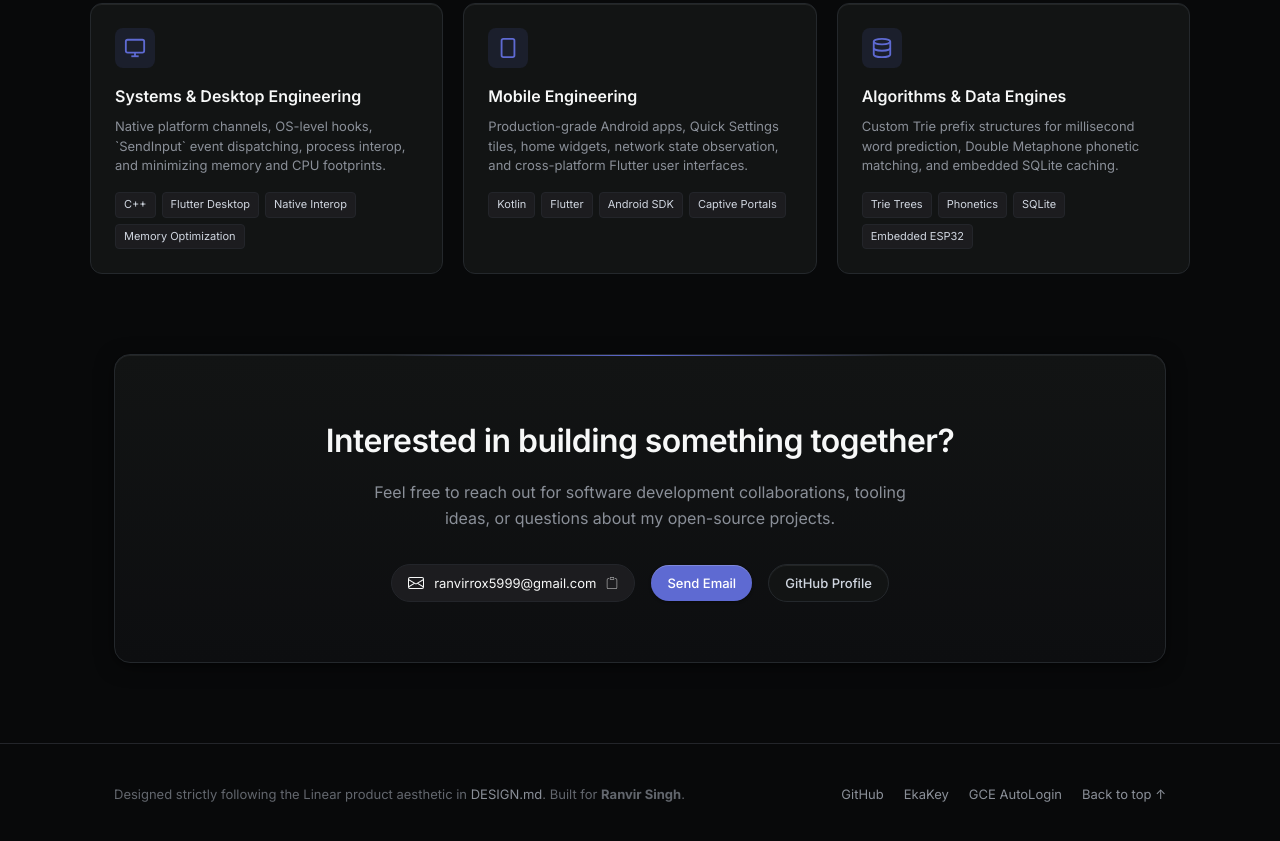
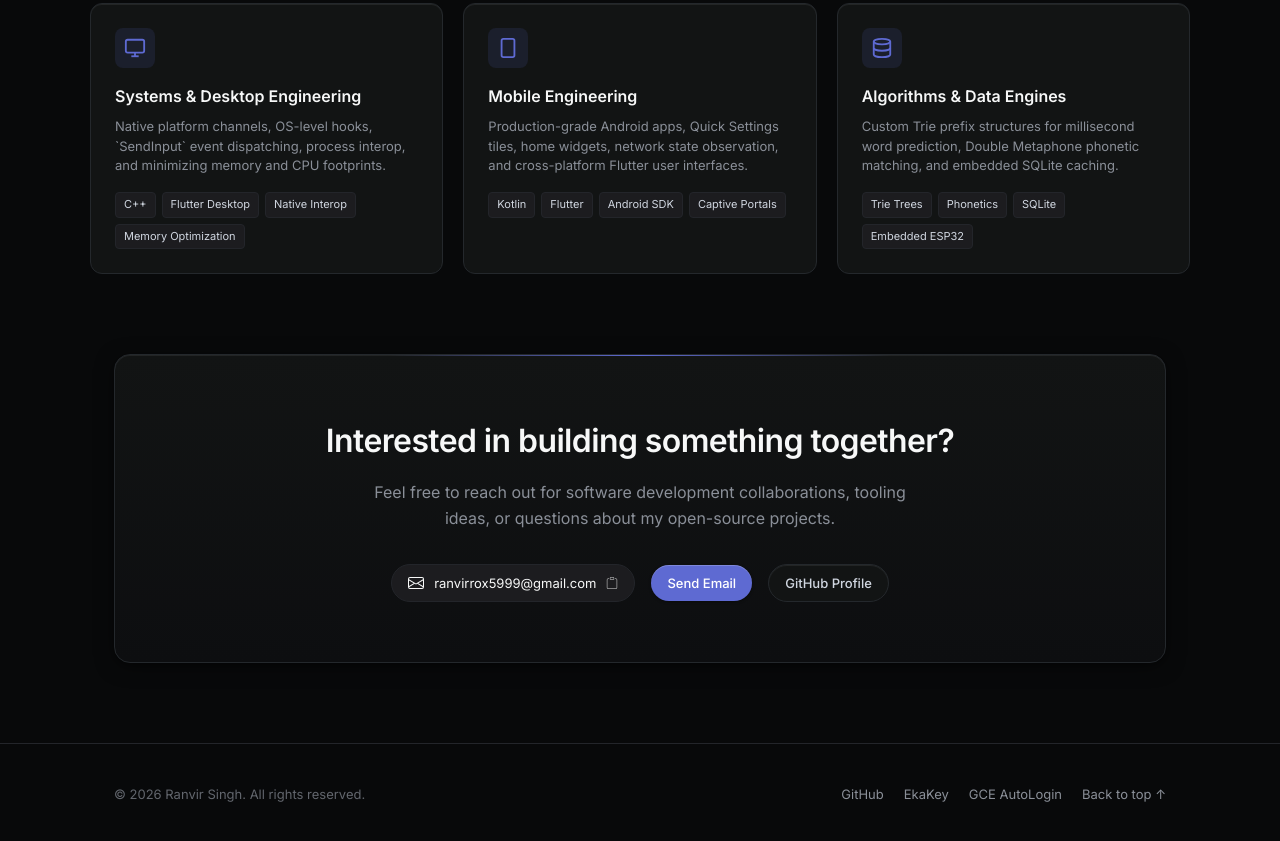
Before and after one commit to RanvirRox/Portfolio, a plain HTML site: page index.html in a window 1280 px wide. Shown: the part 3609-4450 px from the top of the page. Drawn offline with Linux system fonts and the light colour scheme; no server answers.

Commit message:
fix footer

```diff
--- a/index.html
+++ b/index.html
@@ -558,7 +558,7 @@
   <footer class="site-footer">
     <div class="container footer-inner">
       <div class="footer-credits">
-        <span>Designed strictly following the Linear product aesthetic in <a href="DESIGN.md">DESIGN.md</a>. Built for <strong>Ranvir Singh</strong>.</span>
+        <span>© 2026 Ranvir Singh. All rights reserved.</span>
       </div>
       <div class="footer-links">
         <a href="https://github.com/RanvirRox" target="_blank" rel="noopener noreferrer" class="footer-link">GitHub</a>
```
